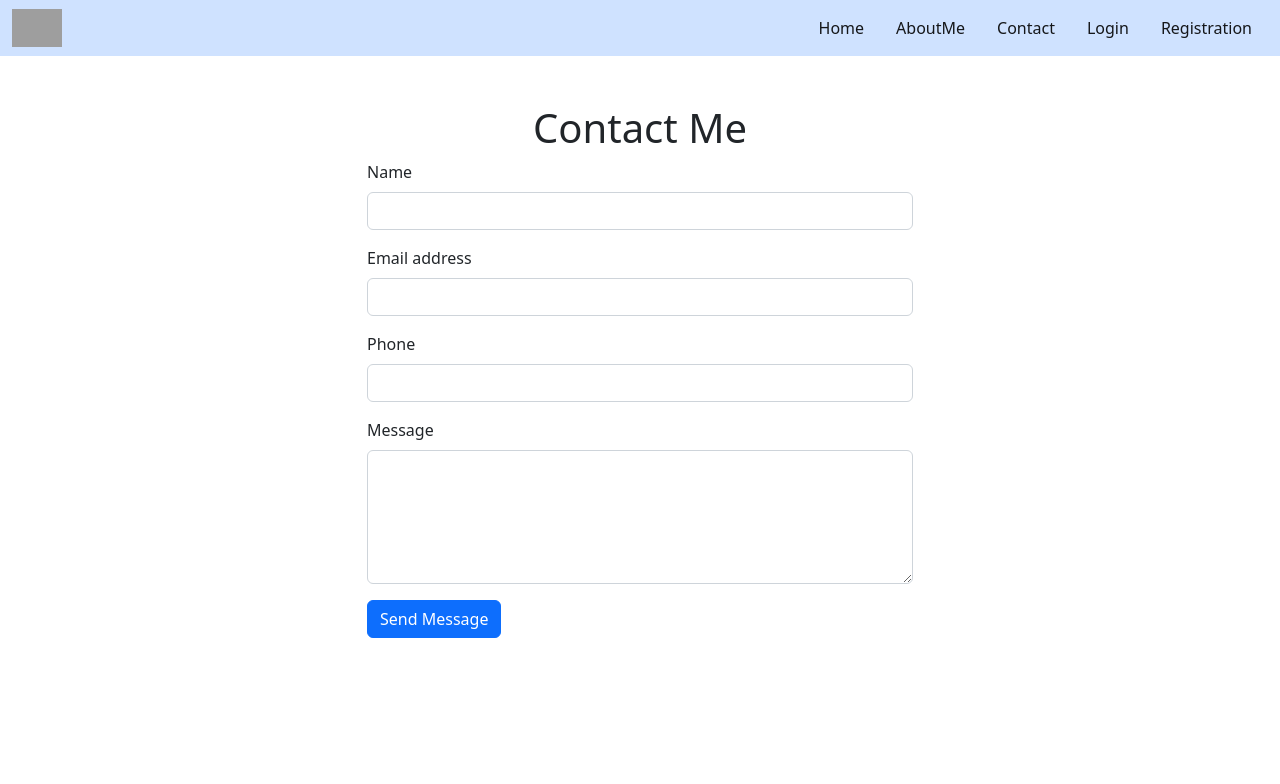
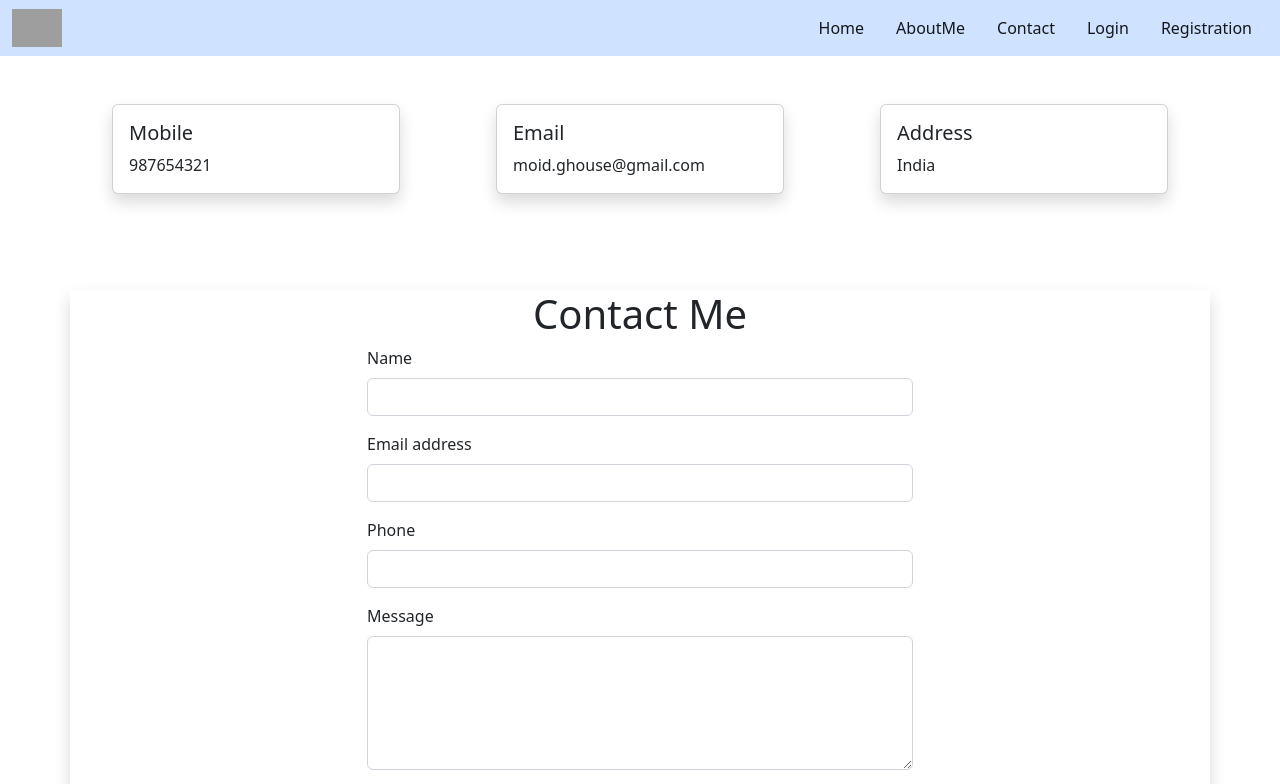
Before and after one commit to ghouse7867/Mern, a React (Vite) app: page /contact in a window 1280 px wide. Shown: the top 784 px of the page. Built offline with nearby package versions, Linux system fonts and the light colour scheme; grey boxes are pictures that could not be loaded.

Commit message:
404 page

```diff
--- a/src/App.jsx
+++ b/src/App.jsx
@@ -8,6 +8,7 @@ import Login from './components/Login.jsx';
 import Signup from './components/Signup.jsx';
 import Contact from './components/Contact.jsx';
 import Footer from './components/Footer.jsx'
+import Errorpage from './components/Errorpage.jsx'
 
 export default function App() {
   return (
@@ -23,6 +24,7 @@ export default function App() {
   <Route path="/contact" element={<Contact />} />
   <Route path="/login" element={<Login />} />
   <Route path="/signup" element={<Signup />} />
+  <Route path="*"element={<Errorpage />} />
   </Routes>
   <div style={{ height: "200px" }}></div>
   <Footer />
--- a/src/components/Contact.jsx
+++ b/src/components/Contact.jsx
@@ -3,7 +3,29 @@ import 'bootstrap/dist/css/bootstrap.min.css';
 
 export default function Contact() {
   return (
-    <div className="container my-5">
+    <>
+   <div className="d-flex justify-content-center">
+  <div className="card m-5 shadow " style={{width: "18rem"}}>
+  <div className="card-body">
+    <h5 className="card-title">Mobile</h5>
+    <p className="card-text">987654321</p>
+  </div>
+</div>
+       <div className="card m-5  shadow " style={{width: "18rem"}}>
+  <div className="card-body">
+    <h5 className="card-title">Email</h5>
+    <p className="card-text">moid.ghouse@gmail.com</p>
+  </div>
+</div>
+   <div className="card m-5 shadow " style={{width: "18rem"}}>
+  <div className="card-body">
+    <h5 className="card-title">Address</h5>
+    <p className="card-text">India</p>
+  </div>
+</div>
+</div>
+
+    <div className="container my-5 shadow ">
       <h1 className="text-center mb-2">Contact Me</h1>
       <div className="row">
         <div className="col-md-6 mx-auto">
@@ -25,9 +47,12 @@ export default function Contact() {
               <textarea className="form-control" id="message" name="message" rows="5" required></textarea>
             </div>
             <button type="submit" className="btn btn-primary">Send Message</button>
+            <div style={{height:'100px'}}>
+            </div>
           </form>
         </div>
       </div>
     </div>
+       </>
   )
 }
--- /dev/null
+++ b/src/components/Errorpage.jsx
@@ -0,0 +1,20 @@
+import React from "react";
+import {NavLink} from 'react-router-dom';
+
+
+ const Errorpage = () =>{
+  return(
+    <>
+     <div className="d-flex justify-content-center align-items-center vh-100">
+  <div className="m-5 p-5 text-center">
+    <h1 className="display-1 text-danger">404</h1>
+    <p className="fw-bold">Oops! Page not found.</p>
+    <NavLink to="/" className="btn btn-primary fw-bold">Back to Home</NavLink>
+  </div>
+</div>
+
+    </>
+  )
+}
+
+export default Errorpage;
--- a/src/components/Login.jsx
+++ b/src/components/Login.jsx
@@ -1,6 +1,8 @@
 import React from 'react';
 import 'bootstrap/dist/css/bootstrap.min.css';
 import login from './Login.jsx'
+import {NavLink} from 'react-router-dom';
+import Signup from './Signup.jsx'
 
 export default function Login() {
   return (
@@ -19,8 +21,12 @@ export default function Login() {
     <input type="checkbox" className="form-check-input" id="exampleCheck1" ></input>
     <label className="form-check-label" for="exampleCheck1">Remember Me</label>
   </div>
-  <button type="submit" className="btn btn-primary">Submit</button>
+        <div className="d-flex justify-content-center">
+  <button type="submit" className="btn btn-primary pb-2 me-4">Submit</button>
+  <NavLink to="/Signup" className="mx-4 fw-bold text-decoration-none ms-auto">Create An Account</NavLink>
+          </div>
 </form>
+
     </>
   )
 }
--- a/src/components/Signup.jsx
+++ b/src/components/Signup.jsx
@@ -45,8 +45,10 @@ export default function Signup() {
             <span className="input-group-text"><BsLockFill /></span>
             <input type="password" className="form-control" id="cpassword" value={cpassword} onChange={(e) => setCpassword(e.target.value)} required placeholder="Confirm Password" />
           </div>
-          <button type="submit" className="btn btn-primary pb-2">Sign Up</button>
-          <NavLink to="/login" className="mx-4 fw-bold text-decoration-none">Iam Already Registered</NavLink>
+          <div className="d-flex justify-content-center">
+    <button type="submit" className="btn btn-primary pb-2 me-4">Sign Up</button>
+    <NavLink to="/login" className="mx-4 fw-bold text-decoration-none ms-auto">I am Already Registered</NavLink>
+  </div>
         </form>
 
       </div>
```
